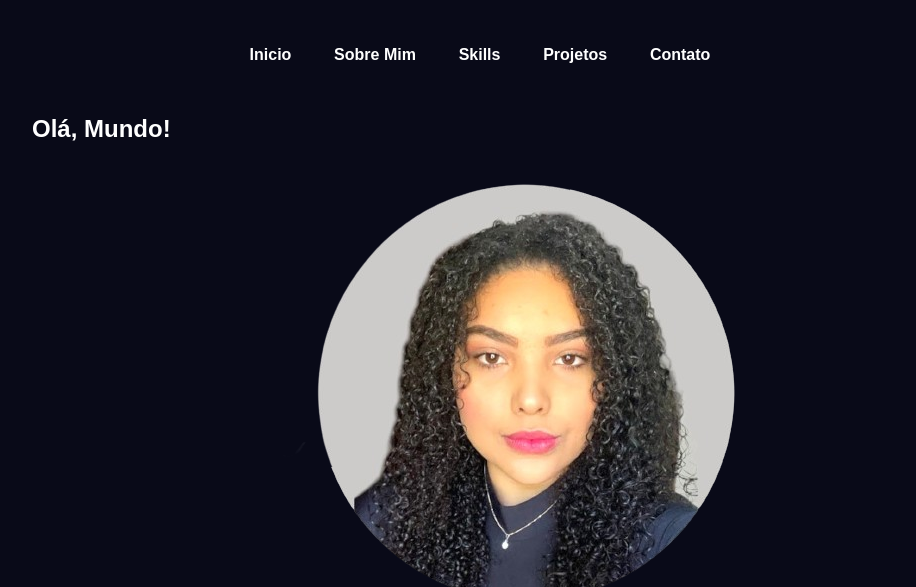
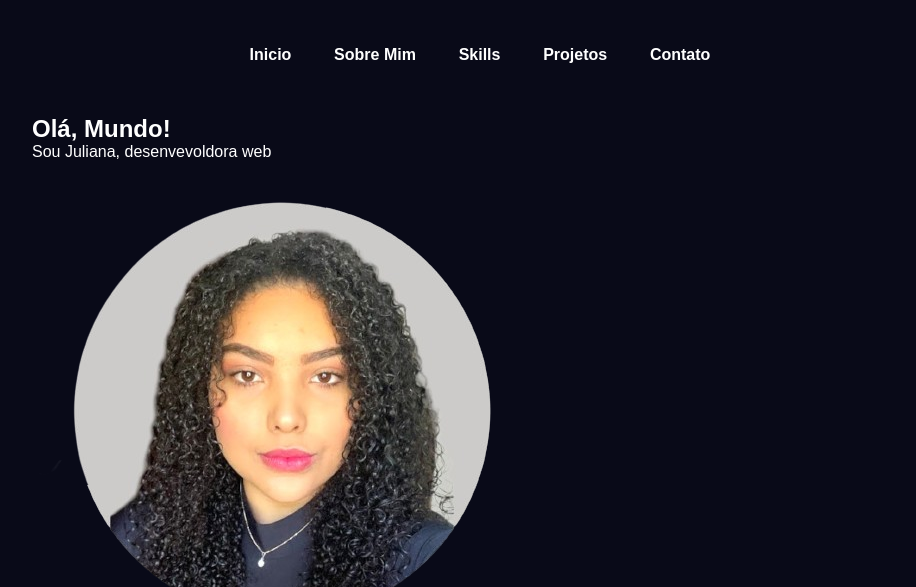
Before and after one commit to Gestao-de-Performance/projeto-final-julianabety, a plain HTML site: page index.html in a window 1280 px wide. Shown: the top 587 px of the page, without its empty margins (160-1076 px from the left). Drawn offline with Linux system fonts and the light colour scheme.

Commit message:
atu2
atu2

```diff
--- a/index.html
+++ b/index.html
@@ -12,6 +12,7 @@
 
 
     <title>Portifólio</title>
+
 </head>
 <body id="corpo">
     <header>
@@ -26,21 +27,27 @@
         </nav>
     </header>
 </body>
+
 <main>
     <section class="Inicio">
        <div>
        <h1>Olá, Mundo!</h1>
         <span>Sou Juliana, desenvevoldora web</span>
-                <img id="EU"src="img/EU.png">
+       </div>
+       <div class="eu">
+       <img id="EU" src="img/EU.png">
+       </div>
        <img class="github" src="img/github.svg">
        <img class="linkedin" src="img/linkedin.svg">
        <p>Entre em contato</p>
        </div>
        </section>
+
     <section class="Sobre">
         <h2>Sobre Mim</h2>
         <span>Sou estudante de Desenvolvimento Web, estou em busca de aprender, crescer e me especializar. Adoro o fato de unir a criatividade e o poder de transformar ideias em soluções digitais</span>
     </section>
+
     <Section class="Skills">
         <h3>MY Skills</h3>
         <img src="img/github.svg">
@@ -48,6 +55,7 @@
         <img src="img/javascript.svg">
         <img src="img/web-development.svg">
         </Section>
+
     <section class="Projetos">
         <h3>Projetos que foram executados ao decorrer da faculdade</h3>
     </section>
@@ -58,5 +66,6 @@
         <img src="img/linkedin.svg">
          <img src="img/email.svg">
         </section>
+
 </main>
 </html>
--- a/style.css
+++ b/style.css
@@ -43,9 +43,6 @@ h1, h2, h3, span, p{
             color:#FFFFFF
 }
 
- #eu{
-    width: 50rem;
-height: 50rem;
-                margin: auto;
-
-            }
+.eu{
+    gap:50%;
+}
```
Lines whose indentation alone changed are shown as unchanged.
